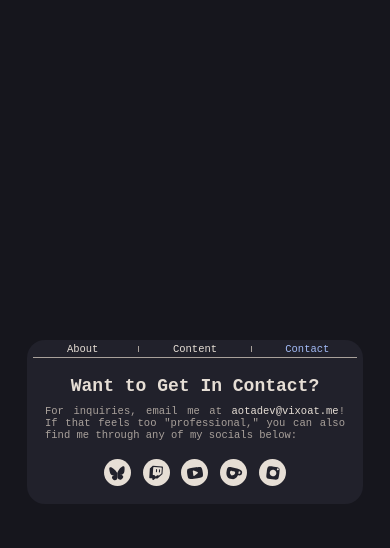
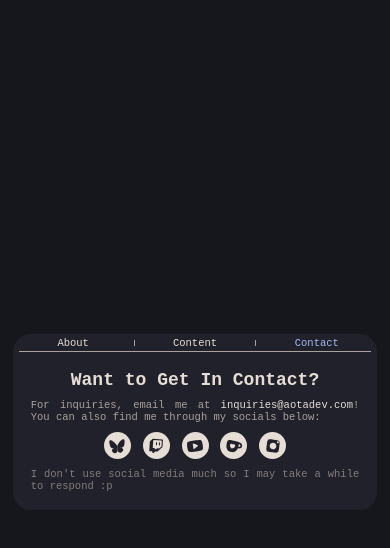
Before and after one commit to v13-x/aotadev.com, a plain HTML site: page index.html in a window 390 px wide. Both pictures are taken after a click on the link "Contact". Drawn offline with Linux system fonts and the light colour scheme.

Commit message:
Update Email

```diff
--- a/global.css
+++ b/global.css
@@ -48,7 +48,7 @@
     --main-color: #E6DED5;
     --highlight-color: #C3BFEE;
     --sub-color: #A9A19B;
-    --hidden-color: #888280;
+    --hidden-color: #837c7a;
 
     --red-color: #f19c9c;
     --orange-color: #F0B387;
@@ -193,6 +193,10 @@ button {
     color: var(--purple-color);
 }
 
+.hidden-text {
+    color: var(--hidden-color);
+}
+
 /* Color hover */
 
 .highlight-hover:hover {
--- a/index.html
+++ b/index.html
@@ -204,11 +204,9 @@
                     </div>
 
                     <div class="panel small-panel" id="contact_panel">
-                        <div class="vertical-block">
-                            <div class="vertical-block gap-1rem">
-                                <h1>Want to Get In Contact?</h1>
-                                <p>For inquiries, email me at <a href="mailto:aotadev@vixoat.me" class="highlight-hover">aotadev@vixoat.me</a>! If that feels too "professional," you can also find me through any of my socials below:</p>
-                            </div>
+                        <div class="vertical-block gap-1rem">
+                            <h1>Want to Get In Contact?</h1>
+                            <p>For inquiries, email me at <a href="mailto:inquiries@aotadev.com" class="highlight-hover">inquiries@aotadev.com</a>! You can also find me through my socials below:</p>
                             <div class="button-container">
                                 <a href="https://bsky.app/profile/vixoat.me" class="icon-button bg-blue-hover">
                                     <img class="icon" src="static/images/icons/icon_bsky.svg" alt="Bluesky">
@@ -229,6 +227,7 @@
                                     <img class="icon" src="static/images/icons/icon_discord.svg" alt="Discord">
                                 </a> -->
                             </div>
+                            <p class="hidden-text">I don't use social media much so I may take a while to respond :p</p>
                         </div>
                     </div>
                 </div>
--- a/static/styles/mobile.css
+++ b/static/styles/mobile.css
@@ -64,4 +64,8 @@
     }
 
     /* Contact */
+
+    #contact_panel.small-panel {
+        width: 36.5rem;
+    }
 }
```
